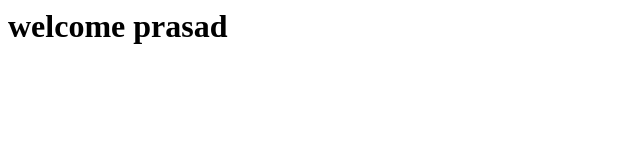
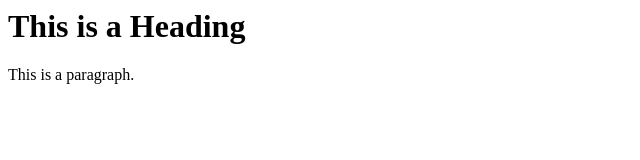
Before and after one commit to prasadthorat/prasad.gethub.in, a plain HTML site: page index.html in a window 1280 px wide. Shown: the whole page, without its empty margins (0-640 px from the left). Drawn offline with Linux system fonts and the light colour scheme.

Commit message:
Update index.html

```diff
--- a/index.html
+++ b/index.html
@@ -1 +1,11 @@
-<h1>welcome prasad</h1>
+<html>
+<head>
+<title>Page Title</title>
+</head>
+<body>
+
+<h1>This is a Heading</h1>
+<p>This is a paragraph.</p>
+
+</body>
+</html>
```
